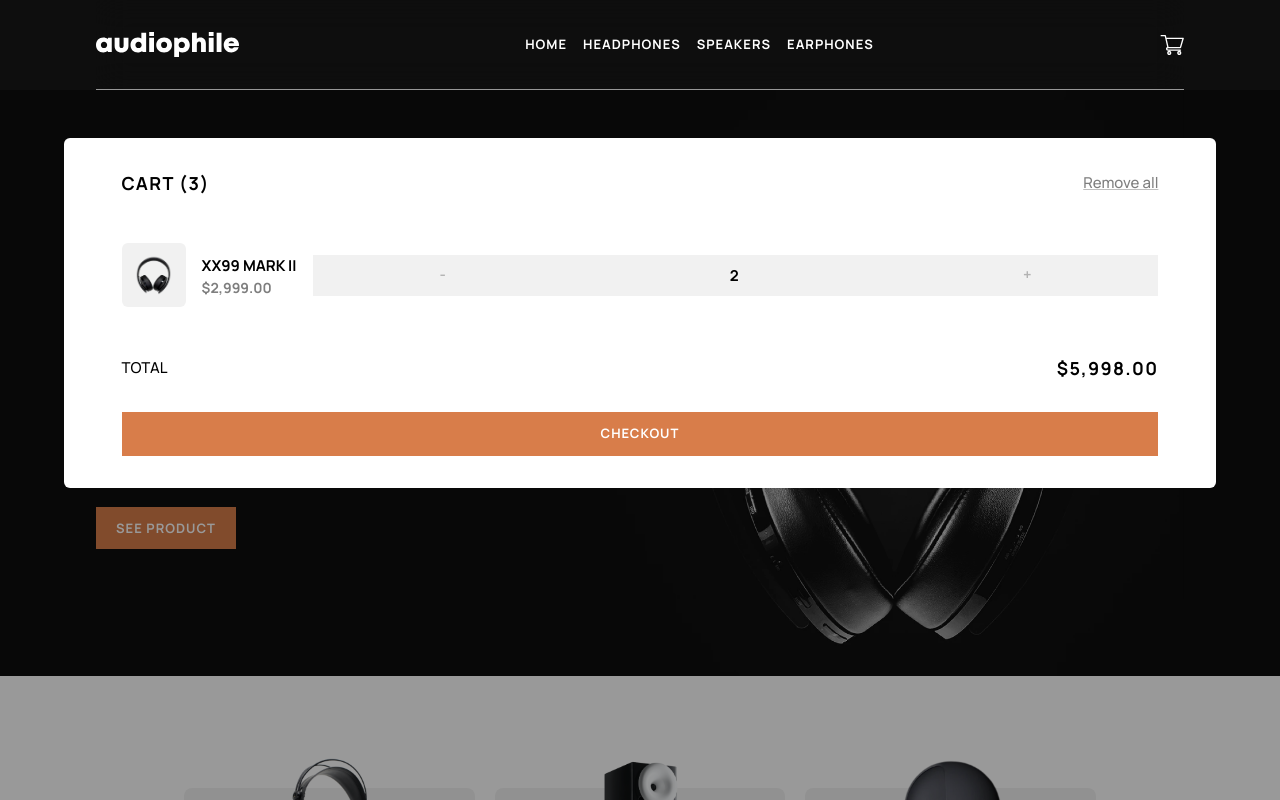
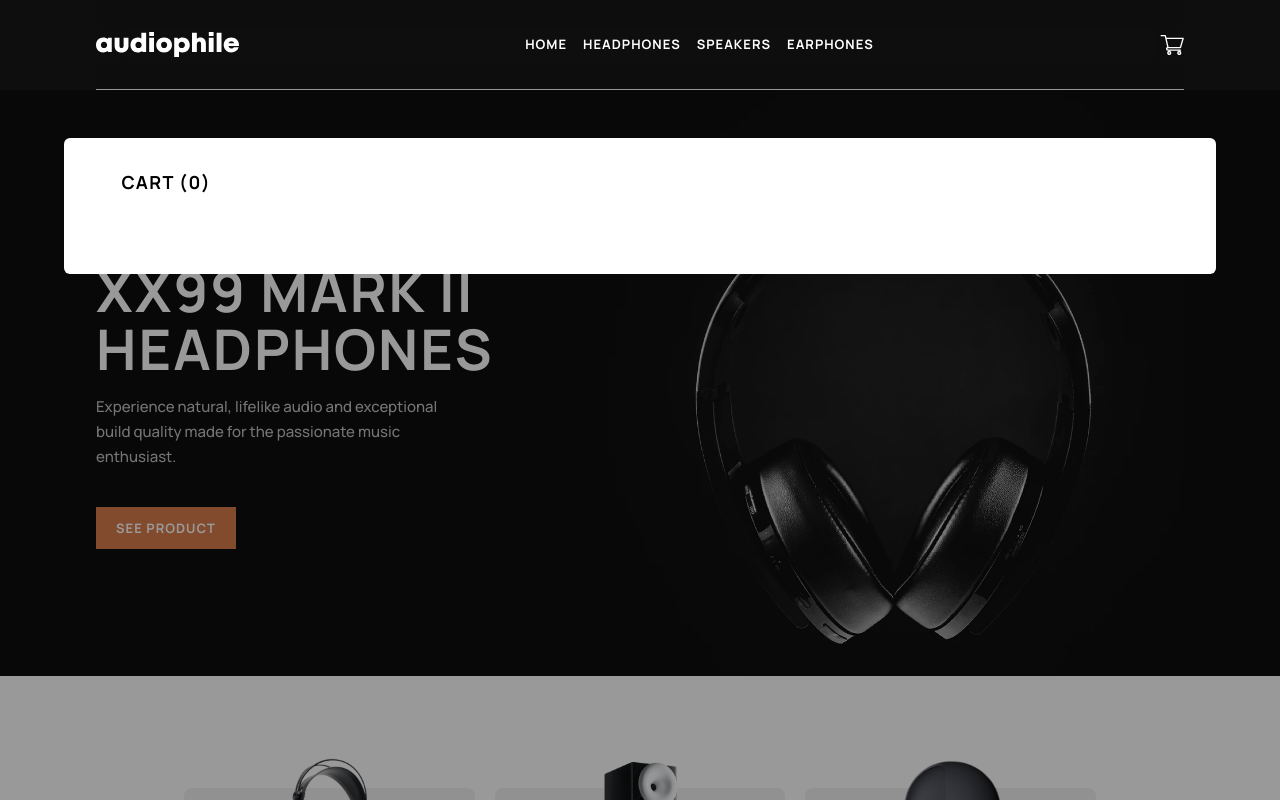
Before and after one commit to OluwadaraDaily/audiophile-ui, a Vue app: page / in a window 1280 px wide. Both pictures are taken after a click on the button 1171 px from the left and 44 px from the top of the page. Shown: the top 800 px of the page. Built offline with nearby package versions, Linux system fonts and the light colour scheme.

Commit message:
feature: setup cart in store and local storage

```diff
--- /dev/null
+++ b/src/common/cartUtil.ts
@@ -0,0 +1,6 @@
+export const initializeCart = () => {
+  const storedCart = localStorage.getItem('cart')
+  if (!storedCart) {
+    localStorage.setItem('cart', JSON.stringify([]))
+  }
+}
--- a/src/components/molecules/Cart/Cart.vue
+++ b/src/components/molecules/Cart/Cart.vue
@@ -3,10 +3,11 @@
     <div class="w-[90%] mx-auto bg-white rounded-md absolute top-12 py-8 text-black">
       <div class="w-[90%] mx-auto">
         <div class="flex items-center justify-between">
-          <h6 class="h6 uppercase">cart (3)</h6>
+          <h6 class="h6 uppercase">cart ({{ cartStore.getCartCount }})</h6>
           <button
             class="p underline decoration-[#00000080] text-black opacity-50"
             @click="() => {}"
+            v-if="cartStore.getCartCount"
           >
             Remove all
           </button>
@@ -18,13 +19,17 @@
             v-bind="cartItem"
           />
         </div>
-        <div class="flex justify-between items-center mb-8">
+        <div
+          class="flex justify-between items-center mb-8"
+          v-if="cartStore.getCartCount"
+        >
           <p class="uppercase">total</p>
-          <h6 class="font-bold">{{ formatCurrency(totalAmount) }}</h6>
+          <h6 class="font-bold">{{ formatCurrency(cartStore.getCartTotalAmount) }}</h6>
         </div>
         <router-link
           to="#"
           class="primary-btn w-full block"
+          v-if="cartStore.getCartCount"
         >
           checkout
         </router-link>
@@ -39,21 +44,10 @@ import CartItem from "@/components/atoms/CartItem/CartItem.vue"
 import { Cart } from "@/types/cart.ts"
 import { headphonesData } from "@/data/products.ts"
 import { formatCurrency } from "@/common/utils.ts";
+import { useCartStore } from "@/store/store.ts";
 
-// Create a placeholder cart
-const cart: Cart = reactive([
-  {
-    product: headphonesData[0],
-    quantity: 2
-  }
-])
-
-// compute totalAmount
-const totalAmount = computed(() => {
-  let total = 0;
-  for (const item of cart) {
-    total += (item.quantity * item.product.price)
-  }
-  return total;
-})
+// Cart [store]
+const cartStore = useCartStore();
+const cart = [];
+console.log('CART STORE =>', cartStore.cart)
 </script>
--- a/src/main.js
+++ b/src/main.js
@@ -4,6 +4,9 @@ import { router } from './router.ts'
 import { createPinia } from 'pinia'
 import { createApp } from 'vue'
 import App from './App.vue'
+import { initializeCart } from './common/cartUtil'
+
+initializeCart();
 
 const pinia = createPinia()
 const app = createApp(App)
--- /dev/null
+++ b/src/store/store.ts
@@ -0,0 +1,42 @@
+import { defineStore } from 'pinia'
+import { CartItem } from '@/types/cart'
+import { ProductProps } from '@/components/atoms/ProductItem/types'
+
+export const useCartStore = defineStore('cart', {
+  state: () => {
+    const storedCart = localStorage.getItem('cart')
+    console.log('Stored Cart:', storedCart);
+    return {
+      cart: storedCart ? JSON.parse(storedCart) : [] as CartItem[],
+    }
+  },
+  getters: {
+    getCartTotalAmount: (state) => {
+      const total = state.cart.reduce((acc: number, item: CartItem) => (acc + (item.quantity * item.product.price)), 0)
+      console.log('TOTAL =>', total)
+      return total;
+    },
+    getCartCount: (state) => {
+      return state.cart.length;
+    }
+  },
+  actions: {
+    saveCart() {
+      localStorage.setItem('cart', JSON.stringify(this.cart))
+    },
+    addToCart(product: ProductProps, quantity: number) {
+      const existingProduct = this.cart.find((item: CartItem) => product.tag === item.product.tag)
+      if (existingProduct) {
+        existingProduct.quantity = quantity;
+      } else {
+        this.cart.push({ product, quantity })
+      }
+      this.saveCart();
+    },
+    removeFromCart(product: ProductProps) {
+      const productIndexInCart = this.cart.findIndex((item: CartItem) => item.product.tag === product.tag)
+      this.cart.splice(productIndexInCart, 1)
+      this.saveCart();
+    }
+  }
+})
```
